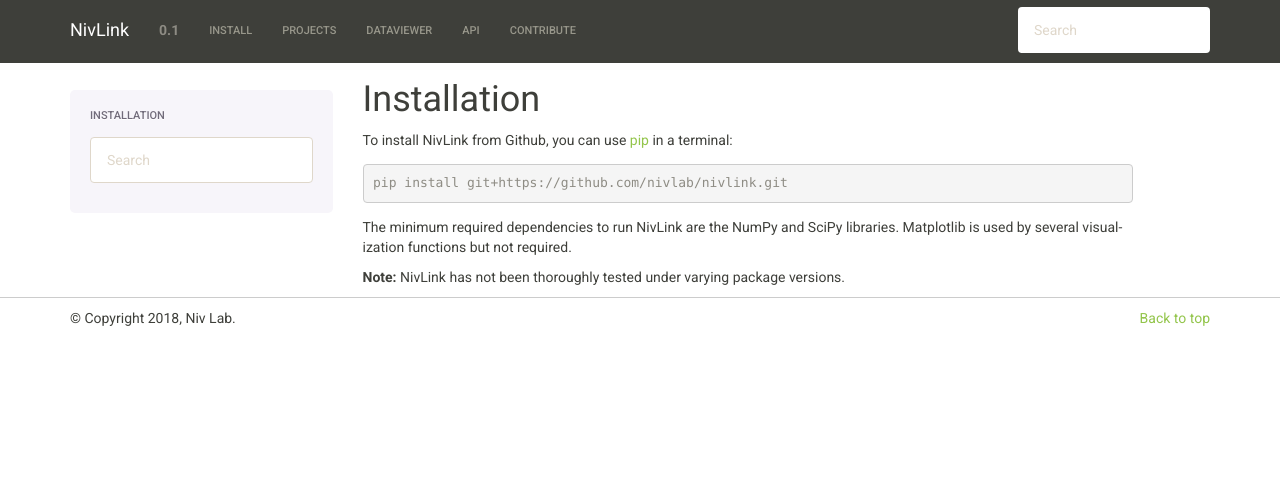
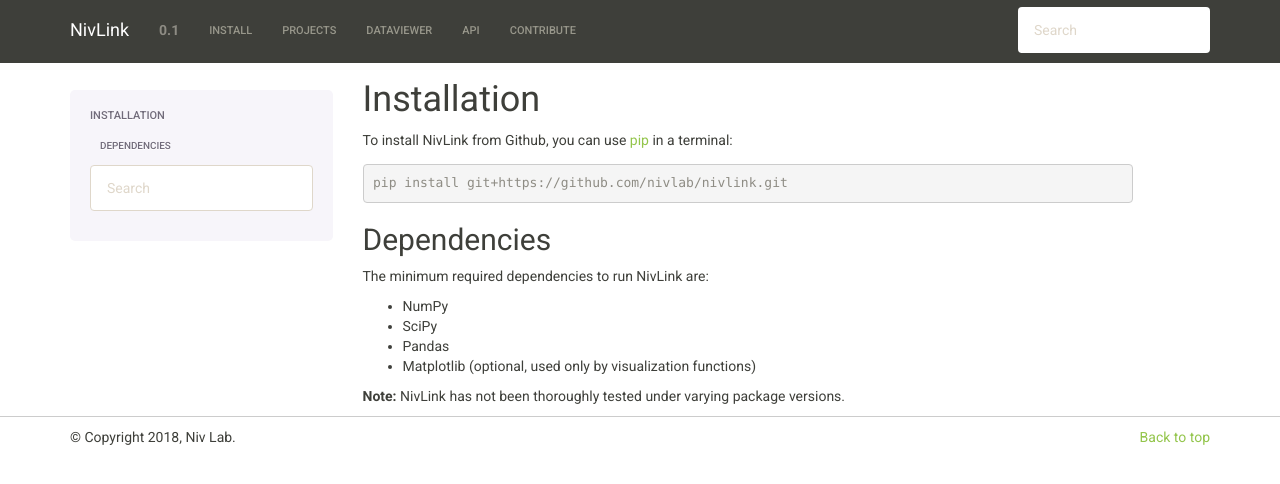
Before and after one commit to nivlab/NivLink, a Sphinx documentation site: the page built from docs/source/installation.rst, in a window 1280 px wide. Shown: the top 484 px of the page. Built offline with Sphinx 7.4.7, drawn with Linux system fonts in a browser that asks for light colours.

```diff
--- a/README.rst
+++ b/README.rst
@@ -21,7 +21,9 @@ NivLink is an open-source Python package developed in the `Niv Lab <https://www.
 Documentation
 ^^^^^^^^^^^^^
 
-Please see the **examples** folder for sample use cases.
+The documentation is available at https://nivlink.readthedocs.io.
+
+Please see the **demos** folder for sample use cases.
 
 
 Installing NivLink
--- a/docs/source/_templates/class.rst
+++ b/docs/source/_templates/class.rst
@@ -4,7 +4,7 @@
 .. currentmodule:: {{ module }}
 
 .. autoclass:: {{ objname }}
-   :special-members: __contains__,__getitem__,__iter__,__len__,__add__,__sub__,__mul__,__div__,__neg__,__hash__
+   :exclude-members: __hash__
 
    {% block methods %}
    {% endblock %}
--- a/docs/source/conf.py
+++ b/docs/source/conf.py
@@ -93,7 +93,7 @@ html_theme_options = {
         ("Contribute", "contributing")
     ],
     'bootstrap_version': "3",
-    'bootswatch_theme': "Sandstone",
+    'bootswatch_theme': "sandstone",
 }
 
 # Add any paths that contain custom static files (such as style sheets) here,
--- a/docs/source/index.rst
+++ b/docs/source/index.rst
@@ -24,7 +24,7 @@ Example
     ## Compute fixation times.
     fixations = compute_fixations(aligned, info)
 
-For more detailed example use cases, please see the `demos <https://github.com/nivlab/NivLink/tree/master/examples>`_ folder.
+For more detailed example use cases, please see the `demos <https://github.com/nivlab/NivLink/tree/master/demos>`_ folder.
 
 
 License
--- a/docs/source/installation.rst
+++ b/docs/source/installation.rst
@@ -7,6 +7,13 @@ To install NivLink from Github, you can use `pip <https://pip.pypa.io/en/stable/
 
     pip install git+https://github.com/nivlab/nivlink.git
 
-The minimum required dependencies to run NivLink are the NumPy and SciPy libraries. Matplotlib is used by several visualization functions but not required.
+Dependencies
+^^^^^^^^^^^^
+The minimum required dependencies to run NivLink are:
+
+- NumPy
+- SciPy
+- Pandas
+- Matplotlib (optional, used only by visualization functions)
 
 **Note:** NivLink has not been thoroughly tested under varying package versions.
--- a/docs/source/projects.rst
+++ b/docs/source/projects.rst
@@ -1,7 +1,3 @@
 FHTconfidence
 -------------
 FHTconfidence dimensions task dataset collected by Angela Radulescu & Julie Newman.
-
-MOAT
-----
-TBD
--- a/docs/source/python_reference.rst
+++ b/docs/source/python_reference.rst
@@ -8,6 +8,7 @@ Screen
 
 .. autosummary::
    :template: class.rst
+   :toctree: _autosummary
 
     ScreenInfo
 
@@ -23,6 +24,7 @@ Preprocessing
 
 .. autosummary::
   :template: function.rst
+  :toctree: _autosummary
 
   align_to_aoi
   compute_fixations
@@ -39,5 +41,6 @@ FHT-Confidence
 
 .. autosummary::
   :template: function.rst
+  :toctree: _autosummary
 
   epoching_fht
--- a/requirements.txt
+++ b/requirements.txt
@@ -1,3 +1,6 @@
 numpy
 scipy
 pandas
+sphinx==1.7.5
+sphinx_bootstrap_theme==0.6.4
+numpydoc==0.8.0
```
Also changed, not shown: .readthedocs.yml, 3 other files.
